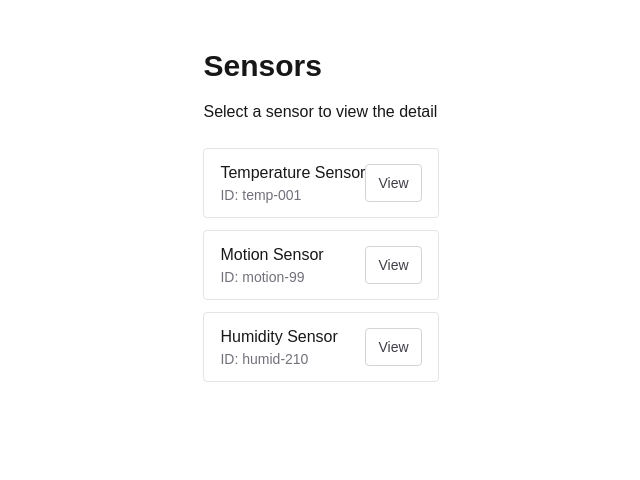
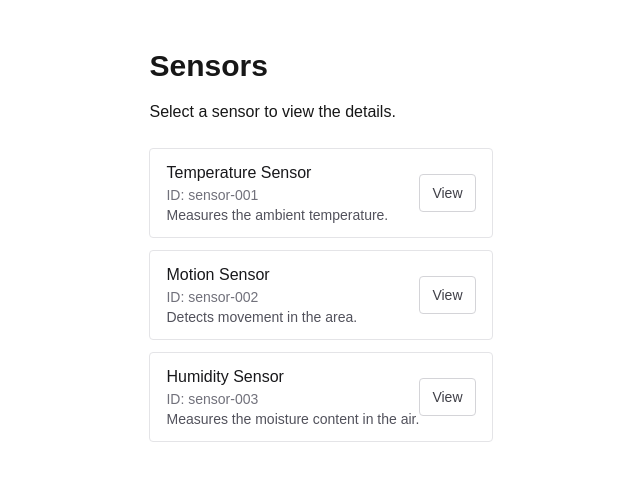
Before and after one commit to shadow9-1-1/Web-App-Dev-labs, a Next.js app: page /sensors in a window 1280 px wide. Shown: the top 480 px of the page, without its empty margins (319-959 px from the left). Built offline with nearby package versions, Linux system fonts and the light colour scheme.

Commit message:
Part 5 – Routing Metadata

```diff
--- a/app/layout.tsx
+++ b/app/layout.tsx
@@ -13,8 +13,8 @@ const geistMono = Geist_Mono({
 });
 
 export const metadata: Metadata = {
-  title: "Create Next App",
-  description: "Generated by create next app",
+  title: "Lab 6 - Next.js",
+  description: "lab 6 - next.js application for web development.",
 };
 
 export default function RootLayout({
--- a/app/sensors/[id]/page.tsx
+++ b/app/sensors/[id]/page.tsx
@@ -1,8 +1,19 @@
+import type { Metadata } from "next";
+
 type SensorPageProps = {
 	params: Promise<{
 		id: string;
 	}>;
 };
+
+export async function generateMetadata({ params }: SensorPageProps): Promise<Metadata> {
+	const { id } = await params;
+
+	return {
+		title: `Sensor - ${id}`,
+		description: `Details for sensor ${id}.`,
+	};
+}
 
 export default async function SensorPage({ params }: SensorPageProps) {
 	const { id } = await params;
--- a/app/sensors/page.tsx
+++ b/app/sensors/page.tsx
@@ -1,9 +1,9 @@
 import FilterButton from "./FilterButton";
 
 const Sensors = [
-	{ id: "temp-001", name: "Temperature Sensor" },
-	{ id: "motion-99", name: "Motion Sensor" },
-	{ id: "humid-210", name: "Humidity Sensor" },
+	{ id: "sensor-001", name: "Temperature Sensor", description: "Measures the ambient temperature." },
+	{ id: "sensor-002", name: "Motion Sensor", description: "Detects movement in the area." },
+	{ id: "sensor-003", name: "Humidity Sensor", description: "Measures the moisture content in the air." },
 ];
 
 export default function SensorsPage() {
@@ -11,7 +11,7 @@ export default function SensorsPage() {
 		<main className="mx-auto max-w-3xl px-6 py-12">
 			<h1 className="text-3xl font-semibold">Sensors</h1>
 			<p className="mt-4 text-base">
-				Select a sensor to view the detail
+				Select a sensor to view the details.
 			</p>
 			<ul className="mt-6 space-y-3">
 				{Sensors.map((sensor) => (
@@ -22,6 +22,7 @@ export default function SensorsPage() {
 						<div>
 							<p className="text-base font-medium text-zinc-900">{sensor.name}</p>
 							<p className="text-sm text-zinc-500">ID: {sensor.id}</p>
+							<p className="text-sm text-zinc-600">{sensor.description}</p>
 						</div>
 						<FilterButton label="View" targetId={sensor.id} />
 					</li>
```
